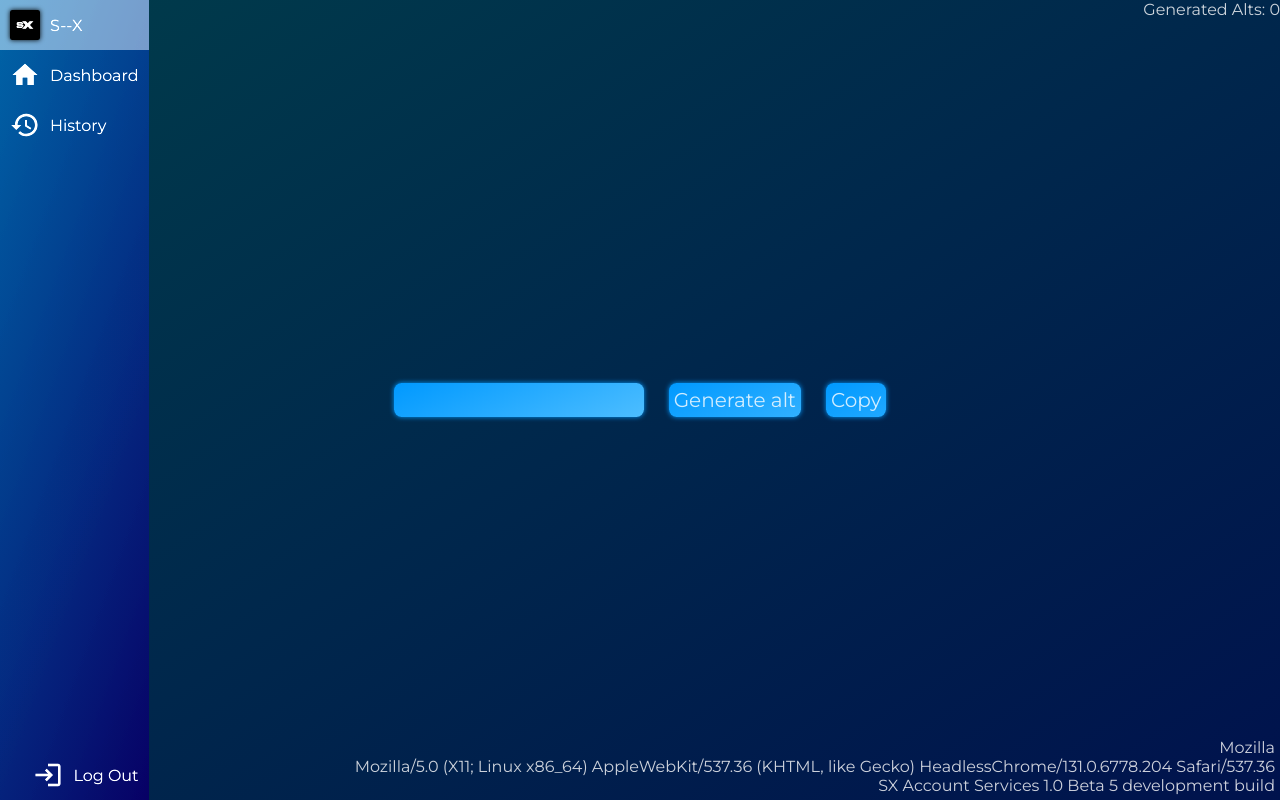
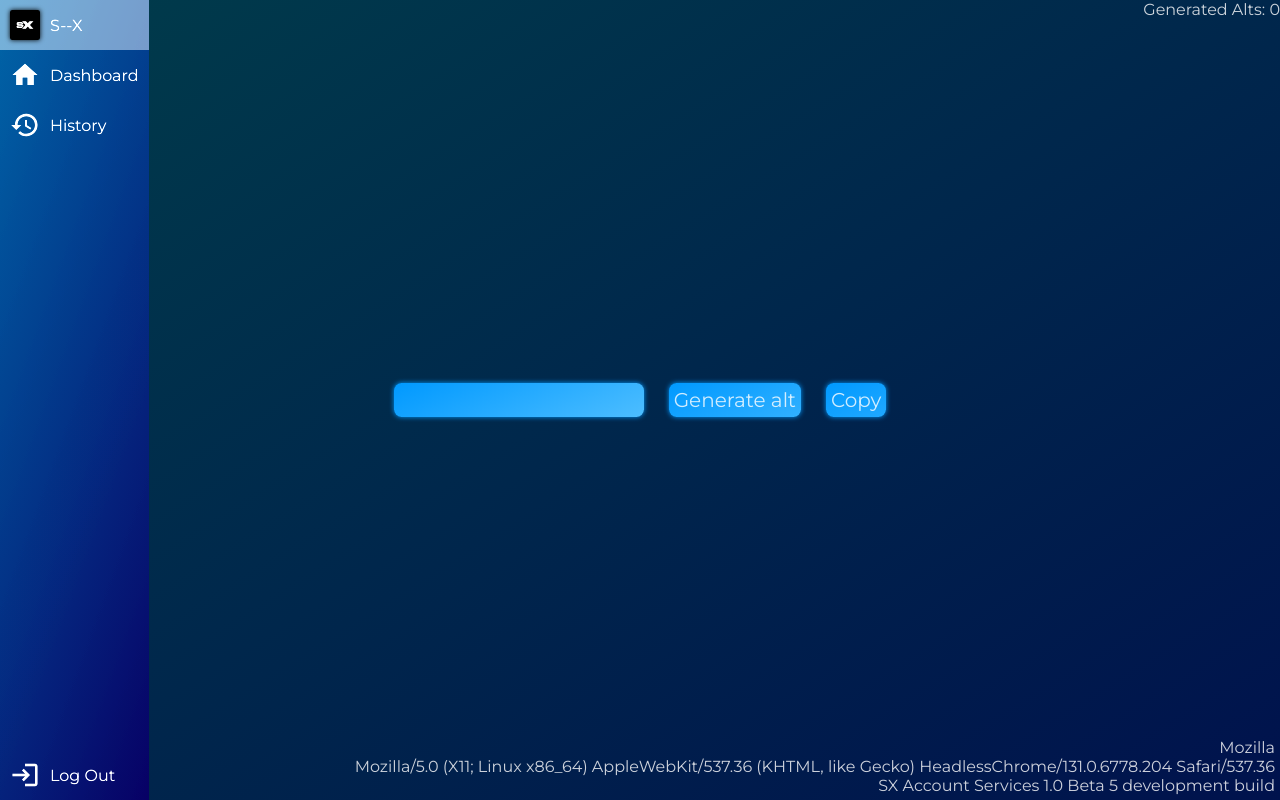
Before and after one commit to TheOPtimal/sx-client, a React (Create React App) app: page /dashboard in a window 1280 px wide. Built offline with nearby package versions, Linux system fonts and the light colour scheme.

Commit message:
Fix sidebar

```diff
--- a/src/Pages/Dashboard/Sidebar.scss
+++ b/src/Pages/Dashboard/Sidebar.scss
@@ -56,6 +56,9 @@
     flex-direction: column;
     height: 100vh;
     max-width: 50px;
+    .flex-end {
+      margin-top: auto;
+    }
     &:hover {
       max-width: 100vw;
       li {
@@ -72,6 +75,9 @@
     flex-direction: row;
     bottom: 0;
     width: 100vw;
+    .flex-end {
+      margin-left: auto;
+    }
     span {
       display: none;
     }
--- a/src/Pages/Dashboard/Sidebar.tsx
+++ b/src/Pages/Dashboard/Sidebar.tsx
@@ -6,7 +6,7 @@ import SXLogo from "../../Images/SXaccounts.svg";
 import LogOutIcon from "../../Images/LogOut";
 
 export default function Sidebar({
-  tab,
+  // tab,
   setTab,
 }: {
   tab: "dashboard" | "history";
@@ -38,7 +38,7 @@ export default function Sidebar({
           localStorage.removeItem("token");
           window.open("/", "_self");
         }}
-        style={{ marginTop: "auto", marginLeft: "auto" }}
+        className="flex-end"
       >
         <LogOutIcon className="icon" />
         <span>Log Out</span>
```
